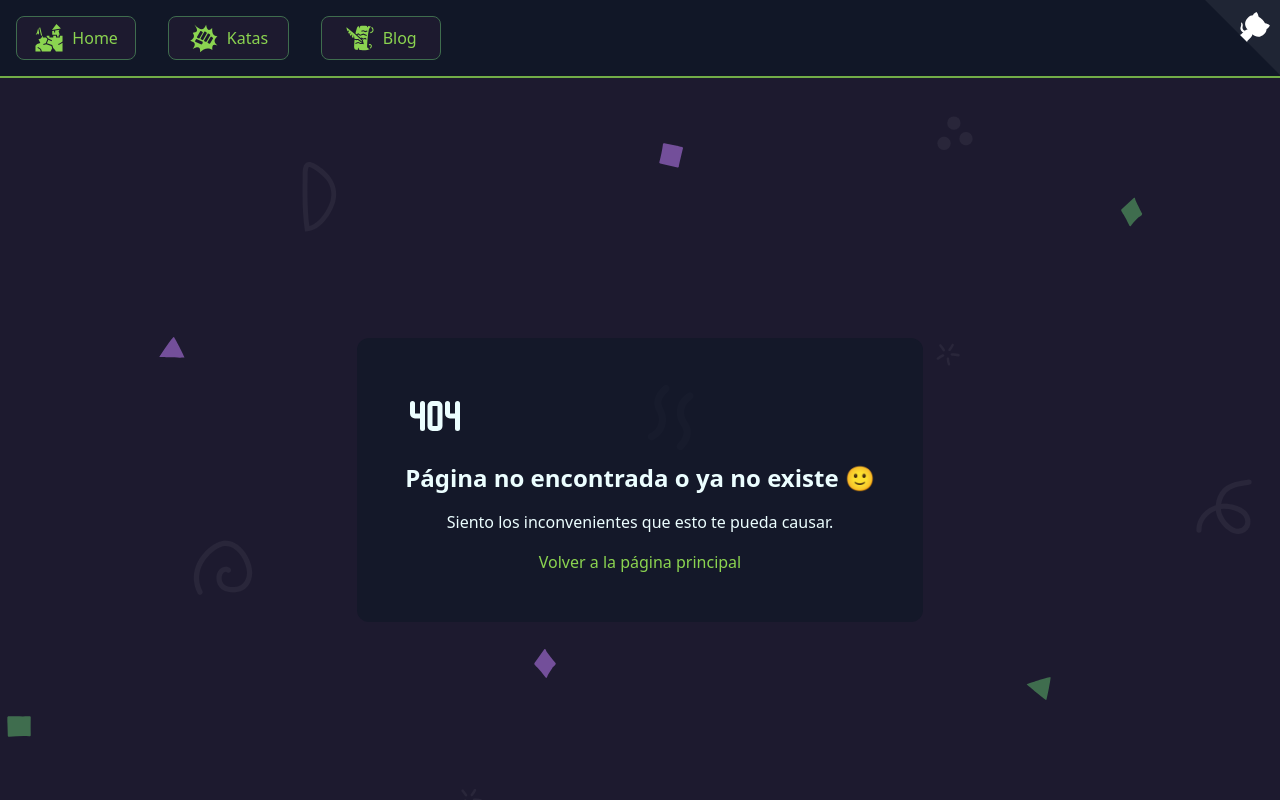
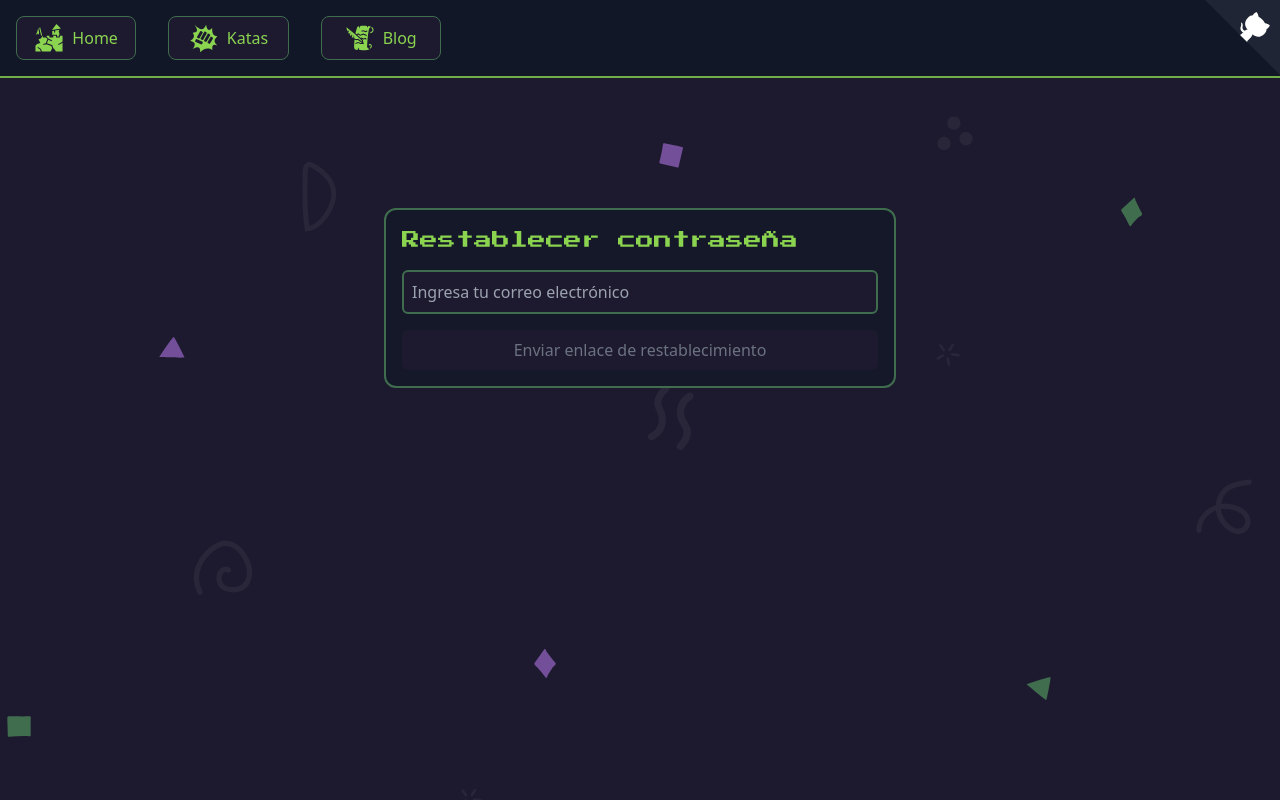
Before and after one commit to Wolfremium13/www.wolfremium.dev, a Next.js app: page /user/forgot-password in a window 1280 px wide. Before the commit this address had no page. Shown: the top 800 px of the page. Built offline with nearby package versions, Linux system fonts and the light colour scheme.

Commit message:
✨ add forgot password form

```diff
--- /dev/null
+++ b/src/app/user/forgot-password/page.tsx
@@ -0,0 +1,12 @@
+import React from "react";
+import ForgotPasswordForm from "@/core/user/forgot-password/ui/components/ForgotPasswordForm";
+
+const ForgotPasswordPage = () => {
+    return (
+        <section className={"flex justify-center items-center mt-32"}>
+            <ForgotPasswordForm/>
+        </section>
+    );
+}
+
+export default ForgotPasswordPage;
--- /dev/null
+++ b/src/core/user/forgot-password/controller/forgot-password-controller-client.ts
@@ -0,0 +1,30 @@
+export const ForgotPasswordControllerClient = async (
+    email: string,
+    setLoading: (loading: boolean) => void,
+    setError: (error: string | null) => void,
+    setSubmitted: (submitted: boolean) => void
+): Promise<void> => {
+    setLoading(true);
+    setError(null);
+
+    try {
+        const forgotPasswordResponse = await fetch("/api/user/forgot-password", {
+            method: "POST",
+            headers: {"Content-Type": "application/json"},
+            body: JSON.stringify({email}),
+        });
+        const data = await forgotPasswordResponse.json();
+        if (!forgotPasswordResponse.ok) {
+            setError(data.error);
+            return;
+        }
+        setSubmitted(true);
+    } catch (error: unknown) {
+        if (error instanceof Error) {
+            setError(error.message);
+        }
+        setError("Error al enviar el correo electrónico");
+    } finally {
+        setLoading(false);
+    }
+}
--- /dev/null
+++ b/src/core/user/forgot-password/ui/components/ForgotPasswordForm.tsx
@@ -0,0 +1,67 @@
+"use client";
+import {Press_Start_2P} from "next/font/google";
+import {GiCrossMark} from "react-icons/gi";
+import {useState} from "react";
+import {ForgotPasswordControllerClient} from "@/core/user/forgot-password/controller/forgot-password-controller-client";
+import Link from "next/link";
+
+const pressFont = Press_Start_2P({weight: "400", subsets: ["latin"]});
+const ForgotPasswordForm = () => {
+    const [email, setEmail] = useState("");
+    const [submitted, setSubmitted] = useState(false);
+    const [loading, setLoading] = useState(false);
+    const [error, setError] = useState<string | null>(null);
+
+    const isValidEmail = (email: string) => {
+        return /\S+@\S+\.\S+/.test(email);
+    };
+
+    const handleResetPassword = async () => {
+        setLoading(true);
+        try {
+            await ForgotPasswordControllerClient(email, setLoading, setError, setSubmitted);
+            setSubmitted(true);
+            setError(null);
+        } catch (e) {
+            setError("No se pudo enviar el correo de restablecimiento.");
+        }
+        setLoading(false);
+    };
+
+    return (
+        <div className={"border-2 border-darkGreen p-4 rounded-xl w-full max-w-md md:max-w-lg bg-gray-900/70 flex flex-col gap-4"}>
+            <h1 className={`text-lg text-lightGreen ${pressFont.className} d-flex justify-center align-center`}>
+                Restablecer contraseña
+            </h1>
+            {!submitted ? (
+                <>
+                    <input type="email" placeholder="Ingresa tu correo electrónico" required={true}
+                           className={"rounded-md bg-darkViolet p-2 text-white border-2 border-darkGreen focus:outline-lightGreen"}
+                           onChange={(e) => setEmail(e.target.value)}
+                    />
+                    <button onClick={handleResetPassword} disabled={!isValidEmail(email) || loading}
+                            className={"bg-darkGreen hover:bg-lightViolet disabled:bg-darkViolet disabled:text-gray-500 disabled:cursor-not-allowed text-white p-2 rounded-md"}>
+                        {loading ? "Enviando..." : "Enviar enlace de restablecimiento"}
+                    </button>
+                    {error && (<div className={"text-red-500 text-sm text-center"}>
+                        <GiCrossMark size={20} className={"inline-block"}/>
+                        <span className={"ml-2"}>{error}</span>
+                    </div>)}
+                </>
+            ) : (
+                <>
+                    <p className="text-mediumViolet text-center">
+                        Si encontramos una cuenta asociada con ese correo electrónico, recibirás un enlace para
+                        restablecer
+                        tu contraseña.
+                    </p>
+                    <Link href="/" className={"text-lightGreen text-center border-2 border-darkGreen p-2 rounded-md"}>
+                        <span>Volver al inicio</span>
+                    </Link>
+                </>
+
+            )}
+        </div>
+    );
+}
+export default ForgotPasswordForm;
--- a/src/core/user/login/ui/components/LoginForm.tsx
+++ b/src/core/user/login/ui/components/LoginForm.tsx
@@ -3,6 +3,7 @@ import {Press_Start_2P} from "next/font/google";
 import {GiDoorway, GiCrossMark} from "react-icons/gi";
 import {useState, useEffect} from "react";
 import {UserLoginControllerClient} from "@/core/user/login/controller/user-login-controller-client";
+import Link from "next/link";
 
 const pressFont = Press_Start_2P({weight: "400", subsets: ["latin"]});
 const LoginForm = () => {
@@ -46,12 +47,14 @@ const LoginForm = () => {
                    onChange={(e) => setPassword(e.target.value)}
             />
             <div className={"flex justify-between items-center"}>
-                <span className={`text-center p-2 text-lightGreen ${pressFont.className}`}>¿Cuánto es {Math.floor(captcha / 2)} + {captcha - Math.floor(captcha / 2)}?</span>
+                <span
+                    className={`text-center p-2 text-lightGreen ${pressFont.className}`}>¿Cuánto es {Math.floor(captcha / 2)} + {captcha - Math.floor(captcha / 2)}?</span>
                 <input type="text" required={true} onChange={(e) => setUserCaptcha(e.target.value)}
                        className={"w-20 rounded-md bg-darkViolet p-2 text-white border-2 border-darkGreen focus:outline-lightGreen"}
                 />
             </div>
-            <a href="#" className={"text-lightViolet text-sm"}>¿Invocaste a las sombras y olvidaste la llave?</a>
+            <Link href={"/user/forgot-password"} className={"text-lightViolet text-sm"}> ¿Invocaste a las sombras y olvidaste
+                la llave? </Link>
 
             <button onClick={handleLogin} disabled={loading}
                     className={"bg-darkGreen hover:bg-lightViolet text-white p-2 rounded-md"}> {loading ? "Cargando..." : "Ingresar"}
```
